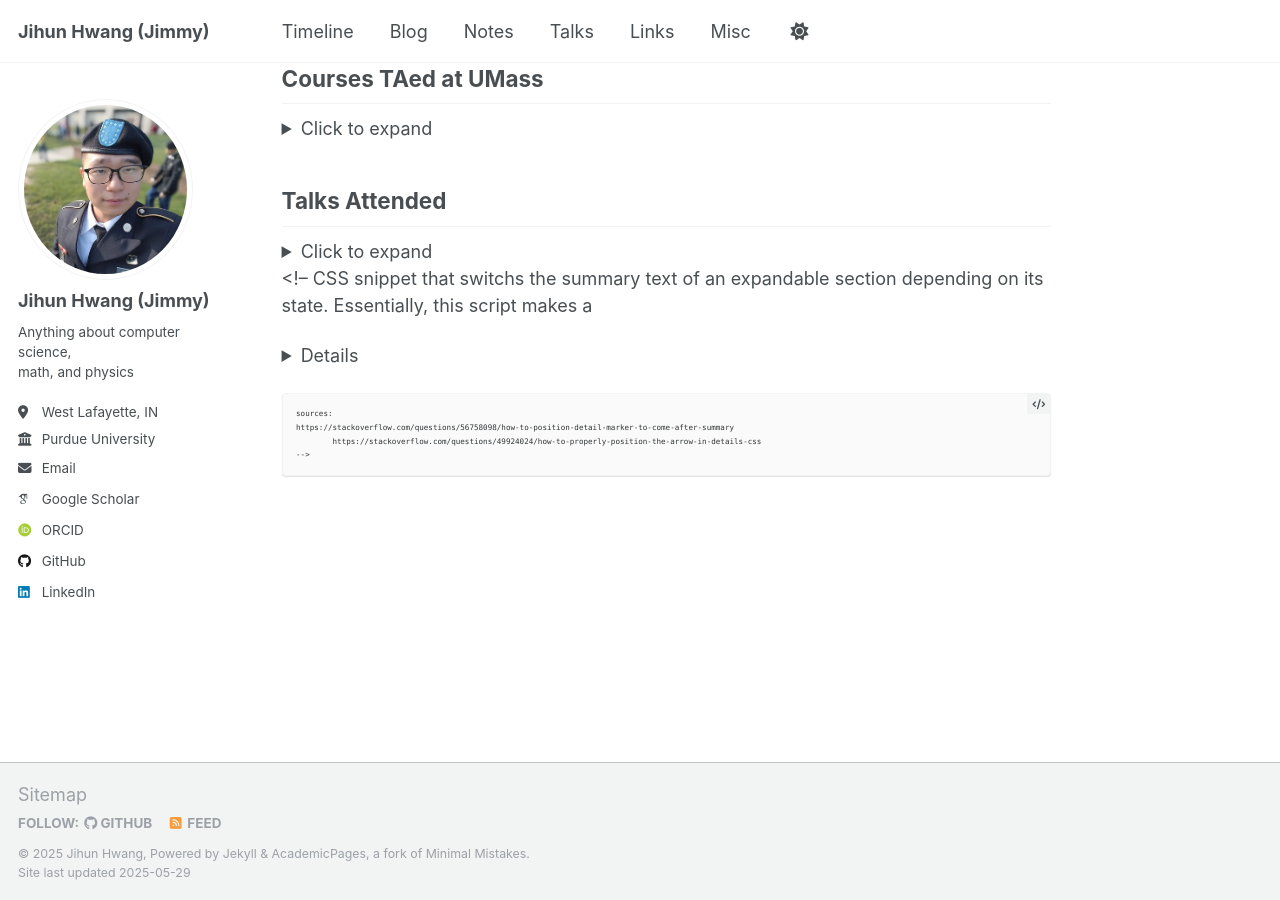
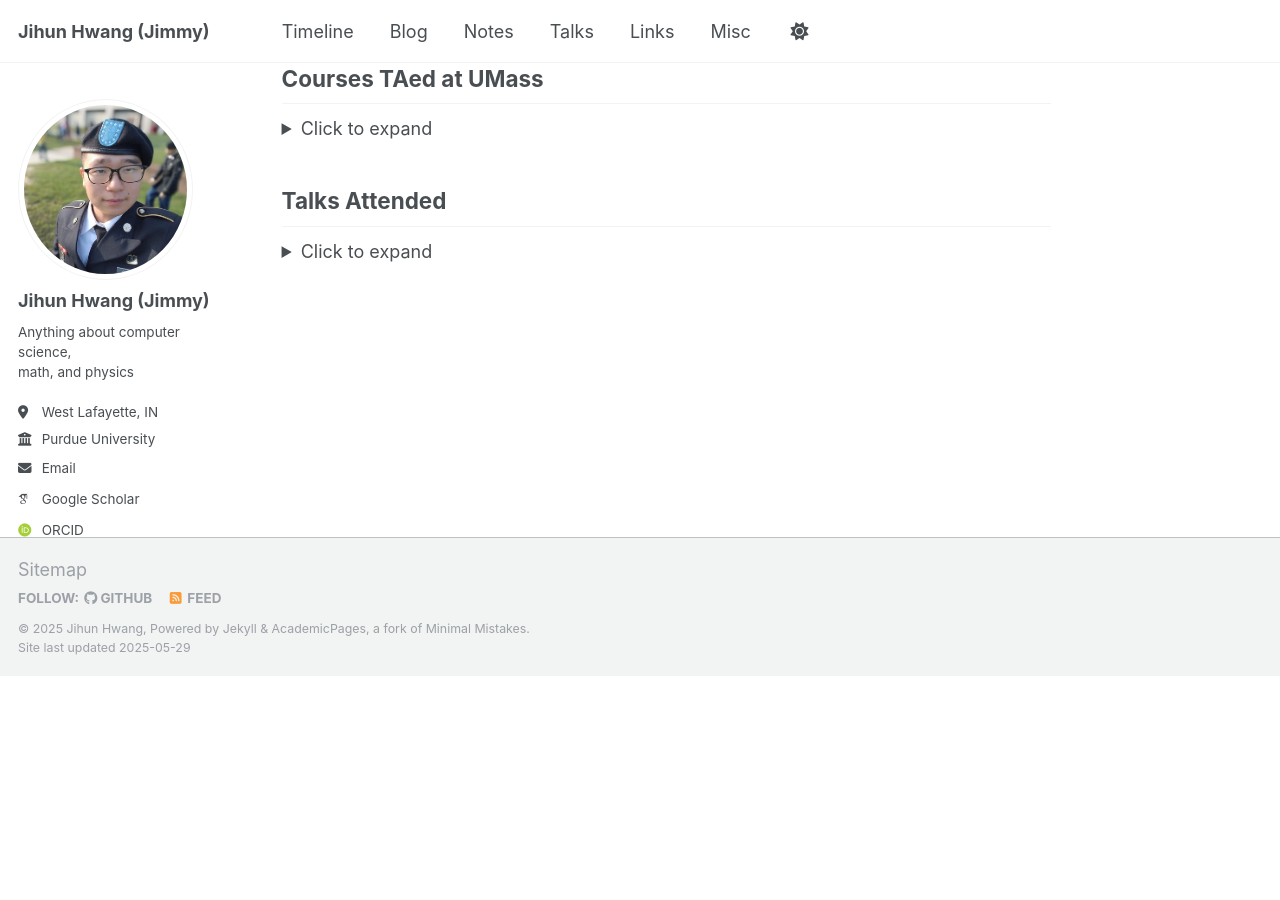
Before and after one commit to jihunhwang/jihunhwang.github.io, a Jekyll site: the page built from _pages/notes.md, in a window 1280 px wide and 900 px high, scrolled down 710 px. Built offline with Jekyll 4.4.1, drawn with Linux system fonts in a browser that asks for light colours; some web fonts are replaced; after the commit the page ends 1385 px from its top, so only the background shows below that.

Commit message:
broken html in notes page

```diff
--- a/_pages/notes.md
+++ b/_pages/notes.md
@@ -114,7 +114,6 @@
 
 <ul>
 
-
 <li><a href="https://drive.google.com/open?id=1rr596S8bVaCe2kTfFr-itRFPyEDIIgby">Morse Inequalities for the Area functional</a> by <a href="https://web.math.princeton.edu/~rcabral/">Rafael Montezuma</a> from Princeton/UMass Amherst at <a href="https://www.math.umass.edu/seminars/geometry-and-geometric-analysis-seminar">Geometry and Geometric Analysis Seminar</a> at UMass Amherst on Feb 5th, 12th, 20th, and Mar 11th, 2020.
 </li>
 
@@ -129,22 +128,17 @@
 <li><a href="https://drive.google.com/open?id=1Vv3vxqLlKpIdfB50DmzyjPyuTJ8ewHQF">A Pascal's Theorem for Rational Normed Curves</a> by <a href="https://ricerca.mat.uniroma3.it/users/lschaffler/">Luca Schaffler</a> from UMass Amherst at the <a href="https://www.math.umass.edu/seminars/valley-geometry-seminar">Valley Geometry Seminar</a> at UMass Amherst in Jan 31st, 2020.
 </li>
 
-<!--
-
--->
-
 </ul>
-</font>
 </details>
 
 
-  <!--
-    CSS snippet that switchs the summary text of an expandable section depending on its state. Essentially, this script makes a <details> element whose <summary> text toggles between "Click to expand" and "Click to collapse" as it expands and collapses.
+<!--
+  CSS snippet that switchs the summary text of an expandable section depending on its state. Essentially, this script makes a <details> element whose <summary> text toggles between "Click to expand" and "Click to collapse" as it expands and collapses.
 
-    sources:
-    https://stackoverflow.com/questions/56758098/how-to-position-detail-marker-to-come-after-summary
-		https://stackoverflow.com/questions/49924024/how-to-properly-position-the-arrow-in-details-css
-    -->
+  sources:
+  https://stackoverflow.com/questions/56758098/how-to-position-detail-marker-to-come-after-summary
+	https://stackoverflow.com/questions/49924024/how-to-properly-position-the-arrow-in-details-css
+  -->
 
 <!-- // Testing to make sure it works
 <details>
```
